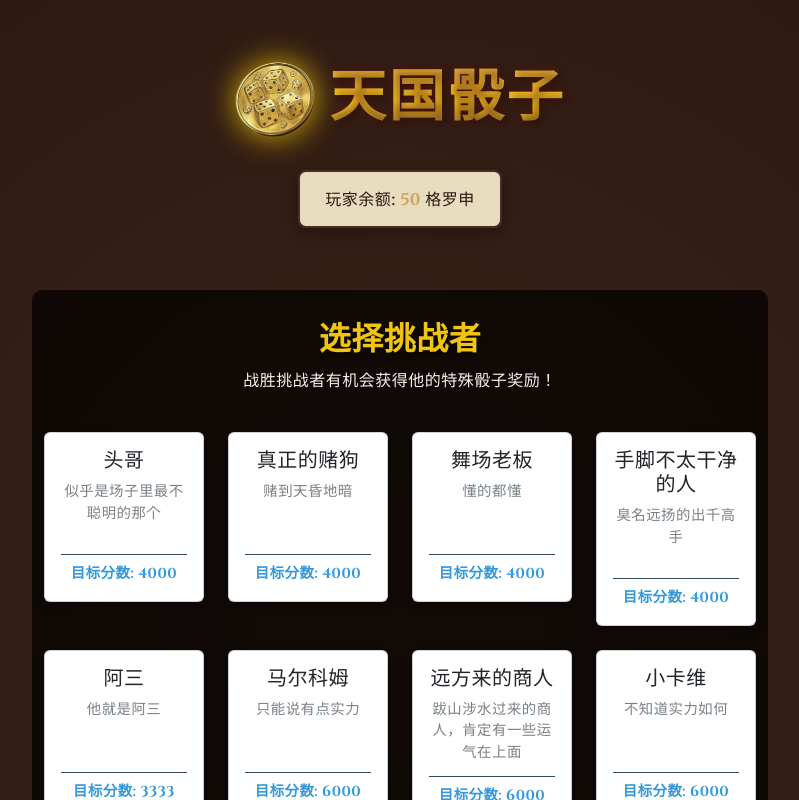
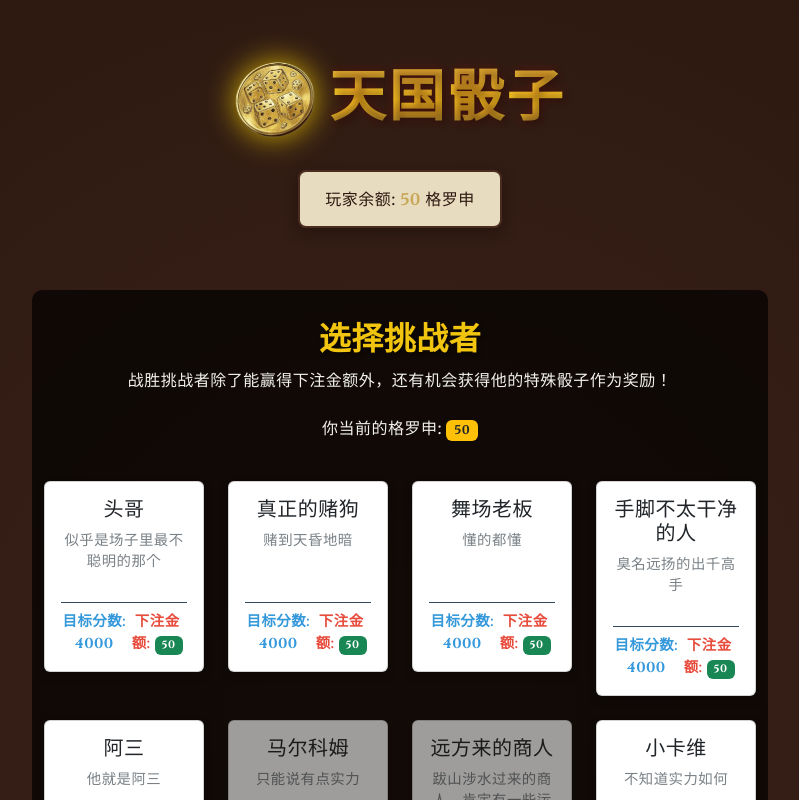
Before and after one commit to CaviJeffren/aifarkle, a React (Create React App) app: page / in a window 1280 px wide. Both pictures are taken after a click on the button "挑战者". Shown: the top 800 px of the page, without its empty margins (240-1039 px from the left). Built offline with nearby package versions, Linux system fonts and the light colour scheme.

Commit message:
优化功能

```diff
--- a/src/components/ChallengerSelector.tsx
+++ b/src/components/ChallengerSelector.tsx
@@ -1,6 +1,6 @@
 import React, { useState } from 'react';
-import { Container, Row, Col, Button, Card } from 'react-bootstrap';
-import { getAllChallengers } from '../models/ChallengerModel';
+import { Container, Row, Col, Button, Card, Badge } from 'react-bootstrap';
+import { getAllChallengers, getChallengerBetAmount } from '../models/ChallengerModel';
 import '../styles/ChallengerSelector.css';
 
 // 挑战者类型定义
@@ -10,21 +10,27 @@ export interface Challenger {
   description: string;
   difficulty: 'easy' | 'medium' | 'hard';
   targetScore: number; // 目标分数
+  betAmount?: number; // 下注金额
 }
 
 interface ChallengerSelectorProps {
   onSelectChallenger: (challenger: Challenger) => void;
   onCancel: () => void;
+  playerGroschen: number; // 玩家当前的格罗申数量
 }
 
 const ChallengerSelector: React.FC<ChallengerSelectorProps> = ({
   onSelectChallenger,
-  onCancel
+  onCancel,
+  playerGroschen
 }) => {
   const [selectedChallengerId, setSelectedChallengerId] = useState<string | null>(null);
 
   // 从挑战者模型中获取所有挑战者数据
-  const challengers = getAllChallengers();
+  const challengers = getAllChallengers().map(challenger => ({
+    ...challenger,
+    betAmount: getChallengerBetAmount(challenger.id)
+  }));
 
   const handleSelect = () => {
     const selected = challengers.find(c => c.id === selectedChallengerId);
@@ -33,34 +39,57 @@ const ChallengerSelector: React.FC<ChallengerSelectorProps> = ({
     }
   };
 
+  // 检查是否有足够的格罗申挑战
+  const canChallenge = (betAmount: number) => {
+    return playerGroschen >= betAmount;
+  };
+
+  // 获取选中的挑战者
+  const selectedChallenger = challengers.find(c => c.id === selectedChallengerId);
+
   return (
     <Container className="challenger-selector">
       <Row className="justify-content-center mb-3">
         <Col md={10} className="text-center">
           <h2 className="challenger-title">选择挑战者</h2>
-          <p className="challenger-subtitle">战胜挑战者有机会获得他的特殊骰子奖励！</p>
+          <p className="challenger-subtitle">战胜挑战者除了能赢得下注金额外，还有机会获得他的特殊骰子作为奖励！</p>
+          <p className="challenger-subtitle">你当前的格罗申: <Badge bg="warning" text="dark">{playerGroschen}</Badge></p>
         </Col>
       </Row>
 
       <Row className="challenger-cards">
-        {challengers.map(challenger => (
+        {challengers.map(challenger => {
+          const hasEnoughGroschen = canChallenge(challenger.betAmount || 0);
+
+          return (
             <Col md={6} lg={3} key={challenger.id} className="mb-3">
               <Card
-              className={`challenger-card ${selectedChallengerId === challenger.id ? 'selected' : ''}`}
-              onClick={() => setSelectedChallengerId(challenger.id)}
+                className={`challenger-card ${selectedChallengerId === challenger.id ? 'selected' : ''} ${!hasEnoughGroschen ? 'disabled' : ''}`}
+                onClick={() => hasEnoughGroschen && setSelectedChallengerId(challenger.id)}
               >
                 <Card.Body>
                   <Card.Title className="challenger-name">{challenger.name}</Card.Title>
                   <Card.Text className="challenger-description">
                     {challenger.description}
                   </Card.Text>
+                  <div className="challenger-info-row">
                     <Card.Text className="target-score">
                       <strong>目标分数:</strong> {challenger.targetScore}
                     </Card.Text>
+                    <Card.Text className="bet-amount">
+                      <strong>下注金额:</strong> <Badge bg={hasEnoughGroschen ? "success" : "danger"}>{challenger.betAmount}</Badge>
+                    </Card.Text>
+                  </div>
+                  {!hasEnoughGroschen && (
+                    <Card.Text className="insufficient-funds text-danger">
+                      格罗申不足!
+                    </Card.Text>
+                  )}
                 </Card.Body>
               </Card>
             </Col>
-        ))}
+          );
+        })}
       </Row>
 
       <Row className="justify-content-center mt-4">
@@ -69,7 +98,7 @@ const ChallengerSelector: React.FC<ChallengerSelectorProps> = ({
             variant="kcd"
             className="kcd-button kcd-button-primary challenge-btn"
             onClick={handleSelect}
-            disabled={!selectedChallengerId}
+            disabled={!selectedChallengerId || !selectedChallenger || !canChallenge(selectedChallenger.betAmount || 0)}
           >
             开始挑战
           </Button>
--- a/src/components/Game.tsx
+++ b/src/components/Game.tsx
@@ -56,7 +56,8 @@ import {
   getChallengerName,
   getChallengerDifficulty,
   getChallengerTargetScore,
-  getRandomChallengerRewardDice
+  getRandomChallengerRewardDice,
+  getChallengerBetAmount
 } from '../models/ChallengerModel';
 
 const initialSettings: GameSettingsType = {
@@ -253,12 +254,13 @@ const checkForPossibleScoring = (dice: Array<{id: number; value: number; selecte
   return false;
 };
 
-// 挑战者模式相关类型
+// 挑战者模式接口
 interface ChallengerMode {
   isActive: boolean;
   challenger: Challenger | null;
   challengerDiceConfig: DiceType[]; // 挑战者的骰子配置
   challengerTargetScore: number; // 挑战者的目标分数
+  betAmount: number; // 挑战者的下注金额
 }
 
 const Game: React.FC = () => {
@@ -959,7 +961,8 @@ const Game: React.FC = () => {
       isActive: false,
       challenger: null,
       challengerDiceConfig: [],
-      challengerTargetScore: 0
+      challengerTargetScore: 0,
+      betAmount: 0
     });
   };
 
@@ -1034,7 +1037,8 @@ const Game: React.FC = () => {
       isActive: false,
       challenger: null,
       challengerDiceConfig: [],
-      challengerTargetScore: 0
+      challengerTargetScore: 0,
+      betAmount: 0
     });
 
     setShowGameScreen(false);
@@ -1242,23 +1246,38 @@ const Game: React.FC = () => {
     isActive: false,
     challenger: null,
     challengerDiceConfig: [],
-    challengerTargetScore: 0
+    challengerTargetScore: 0,
+    betAmount: 0
   });
 
   // 修改处理挑战者游戏开始的函数
   const handleStartChallengerGame = (challenger: Challenger) => {
+    // 检查玩家是否有足够的格罗申
+    if (gameState.players[0].groschen < (challenger.betAmount || 0)) {
+      setModalContent({
+        title: '格罗申不足',
+        content: `你没有足够的格罗申来挑战${challenger.name}！需要${challenger.betAmount}格罗申。`
+      });
+      setShowModal(true);
+      return;
+    }
+
     // 使用ChallengerModel获取挑战者骰子配置
     const challengerDiceConfig = getChallengerDiceConfig(challenger.id);
 
     // 从挑战者模型中获取目标分数
     const challengerTargetScore = getChallengerTargetScore(challenger.id);
+
+    // 获取下注金额
+    const betAmount = challenger.betAmount || getChallengerBetAmount(challenger.id);
 
     // 设置挑战者模式
     setChallengerMode({
       isActive: true,
       challenger,
       challengerDiceConfig,
-      challengerTargetScore
+      challengerTargetScore,
+      betAmount
     });
 
     // 只修改电脑难度，不修改目标分数
@@ -1294,10 +1313,19 @@ const Game: React.FC = () => {
             ownedDice: [DiceType.NORMAL]
           }
         ],
-        bet: 0 // 挑战者模式不需要下注格罗申
+        bet: betAmount // 设置挑战者模式的下注金额
       };
 
-      // 挑战者模式不扣除格罗申
+      // 扣除玩家的格罗申
+      const updatedPlayer = GroschenService.reduceGroschen(
+        newState.players[0],
+        prevState.diceConfigs,
+        betAmount,
+        `挑战${challenger.name}`
+      );
+
+      newState.players[0] = updatedPlayer;
+
       return newState;
     });
 
@@ -1318,65 +1346,99 @@ const Game: React.FC = () => {
         // 玩家获胜，获得下注金额的两倍
         // 注意：这里不再更新玩家的格罗申，只显示信息
         const betReward = gameState.bet * 2;
-        content += `赢得${betReward}格罗申\n当前余额：${gameState.players[0].groschen+betReward}格罗申`;
-
-        // 重置下注金额
+        content += `\n你赢得了${betReward}格罗申！`;
+
+        // 更新玩家的格罗申
+        const updatedPlayer = GroschenService.addGroschen(
+          player,
+          gameState.diceConfigs,
+          betReward,
+          '游戏胜利奖励'
+        );
+
+        // 更新玩家状态
         setGameState(prevState => ({
           ...prevState,
-          bet: 0 // 重置下注金额
-        }));
-      } else {
-        // 电脑获胜，玩家输掉下注金额
-        content += `输掉${gameState.bet}格罗申\n当前余额：${gameState.players[0].groschen}格罗申`;
-
-        // 下注金额已在开始游戏时扣除，不需要再次扣除
-        setGameState(prevState => ({
-          ...prevState,
-          bet: 0 // 重置下注金额
+          players: [
+            updatedPlayer,
+            ...prevState.players.slice(1)
+          ]
         }));
       }
-    }
-    // 挑战者模式下的处理
-    else if (challengerMode.isActive && challengerMode.challenger) {
+    } else if (challengerMode.isActive && challengerMode.challenger) {
       if (playerIndex === 0) {
-        // 玩家获胜，有机会获得挑战者的特殊骰子
+        // 玩家战胜挑战者，获得下注金额的两倍
+        const betReward = challengerMode.betAmount * 2;
+        content += `\n你战胜了${challengerMode.challenger.name}，赢得了${betReward}格罗申！`;
+
+        // 更新玩家的格罗申
+        const updatedPlayer = GroschenService.addGroschen(
+          player,
+          gameState.diceConfigs,
+          betReward,
+          `战胜${challengerMode.challenger.name}奖励`
+        );
+
+        // 检查是否获得特殊骰子奖励
         const rewardDiceType = getRandomChallengerRewardDice(challengerMode.challenger.id);
 
         if (rewardDiceType) {
-          // 检查玩家是否已经达到该骰子的最大拥有数量
-          const ownedCount = gameState.players[0].ownedDice.filter(type => type === rewardDiceType).length;
-          const maxOwned = getDiceMaxOwned(rewardDiceType);
-
-          if (ownedCount < maxOwned) {
-            // 玩家获得了特殊骰子
-            setGameState(prevState => {
-              const newPlayers = [...prevState.players];
-              newPlayers[0] = {
-                ...newPlayers[0],
-                ownedDice: [...newPlayers[0].ownedDice, rewardDiceType]
-              };
-
-              // 立即保存玩家的骰子数据到本地存储
-              updateUserOwnedDice(newPlayers[0].ownedDice);
-
-              return {
-                ...prevState,
-                players: newPlayers
-              };
-            });
+          // 检查玩家是否已经拥有最大数量的该类型骰子
+          const maxOwnedDiceOfType = 3; // 每种特殊骰子最多拥有3个
+          const ownedDiceOfType = player.ownedDice.filter(d => d === rewardDiceType).length;
+
+          if (ownedDiceOfType < maxOwnedDiceOfType) {
+            // 添加特殊骰子到玩家拥有的骰子中
+            const newOwnedDice = [...player.ownedDice, rewardDiceType];
+
+            // 更新玩家拥有的骰子
+            const playerWithNewDice = GroschenService.updateOwnedDice(
+              updatedPlayer,
+              gameState.diceConfigs,
+              newOwnedDice,
+              `获得${getDiceName(rewardDiceType)}骰子`
+            );
+
+            // 更新玩家状态
+            setGameState(prevState => ({
+              ...prevState,
+              players: [
+                playerWithNewDice,
+                ...prevState.players.slice(1)
+              ]
+            }));
 
             // 设置奖励骰子状态，用于显示弹窗
             setRewardDice(rewardDiceType);
 
-            content += `恭喜！你战胜了${challengerMode.challenger.name}，获得了特殊骰子：${getDiceName(rewardDiceType)}！\n`;
+            content += `\n恭喜！你战胜了${challengerMode.challenger.name}，获得了特殊骰子：${getDiceName(rewardDiceType)}！\n`;
           } else {
-            content += `恭喜！你战胜了${challengerMode.challenger.name}！\n`;
+            // 即使没有获得新骰子，也要更新玩家状态以确保格罗申奖励生效
+            setGameState(prevState => ({
+              ...prevState,
+              players: [
+                updatedPlayer,
+                ...prevState.players.slice(1)
+              ]
+            }));
+
+            content += `\n恭喜！你战胜了${challengerMode.challenger.name}！\n`;
           }
         } else {
-          content += `恭喜！你战胜了${challengerMode.challenger.name}！\n`;
+          // 即使没有获得骰子奖励，也要更新玩家状态以确保格罗申奖励生效
+          setGameState(prevState => ({
+            ...prevState,
+            players: [
+              updatedPlayer,
+              ...prevState.players.slice(1)
+            ]
+          }));
+
+          content += `\n恭喜！你战胜了${challengerMode.challenger.name}！\n`;
         }
       } else {
         content += `${challengerMode.challenger.name}获胜，再接再厉！\n`;
+        content += `你失去了${challengerMode.betAmount}格罗申。`;
       }
     }
 
--- a/src/components/LandingPage.tsx
+++ b/src/components/LandingPage.tsx
@@ -85,6 +85,7 @@ const LandingPage: React.FC<LandingPageProps> = ({
             <ChallengerSelector
               onSelectChallenger={handleSelectChallenger}
               onCancel={() => setShowChallengerSelector(false)}
+              playerGroschen={playerGroschen}
             />
           ) : !showBetting ? (
             <div className="landing-buttons">
--- a/src/models/ChallengerModel.ts
+++ b/src/models/ChallengerModel.ts
@@ -11,6 +11,7 @@ export interface ChallengerDiceConfig {
   targetScore: number; // 目标分数字段
   rewardDice: DiceType[]; // 奖励特殊骰子列表
   rewardProbability: number; // 获得奖励骰子的概率 (0-1)
+  betAmount: number; // 挑战者的下注金额
 }
 
 // 挑战者数据
@@ -31,7 +32,8 @@ export const CHALLENGER_CONFIGS: { [key: string]: ChallengerDiceConfig } = {
     ],
     targetScore: 4000,
     rewardDice: [DiceType.ODD],
-    rewardProbability: 0.7 // 70%概率获得
+    rewardProbability: 0.7, // 70%概率获得
+    betAmount: 50 // 下注金额
   },
   'real-gambler': {
     id: 'real-gambler',
@@ -48,7 +50,8 @@ export const CHALLENGER_CONFIGS: { [key: string]: ChallengerDiceConfig } = {
     ],
     targetScore: 4000,
     rewardDice: [DiceType.ANGEL_AN, DiceType.ANGEL_JI, DiceType.ANGEL_LA],
-    rewardProbability: 0.2 // 20%概率获得
+    rewardProbability: 0.2, // 20%概率获得
+    betAmount: 50 // 下注金额
   },
   'dance-boss': {
     id: 'dance-boss',
@@ -65,7 +68,8 @@ export const CHALLENGER_CONFIGS: { [key: string]: ChallengerDiceConfig } = {
     ],
     targetScore: 4000,
     rewardDice: [DiceType.CLOTHED],
-    rewardProbability: 0.3 // 30%概率获得
+    rewardProbability: 0.3, // 30%概率获得
+    betAmount: 50 // 下注金额
   },
   'cheater': {
     id: 'cheater',
@@ -82,7 +86,8 @@ export const CHALLENGER_CONFIGS: { [key: string]: ChallengerDiceConfig } = {
     ],
     targetScore: 4000,
     rewardDice: [DiceType.RIGGED],
-    rewardProbability: 0.4 // 40%概率获得
+    rewardProbability: 0.4, // 40%概率获得
+    betAmount: 50 // 下注金额
   },
   'a-san': {
     id: 'a-san',
@@ -99,7 +104,8 @@ export const CHALLENGER_CONFIGS: { [key: string]: ChallengerDiceConfig } = {
     ],
     targetScore: 3333,
     rewardDice: [DiceType.TRIPLE_THREE],
-    rewardProbability: 0.33 // 33%概率获得
+    rewardProbability: 0.33, // 33%概率获得
+    betAmount: 33 // 下注金额
   },
   'malcolm': {
     id: 'malcolm',
@@ -116,7 +122,8 @@ export const CHALLENGER_CONFIGS: { [key: string]: ChallengerDiceConfig } = {
     ],
     targetScore: 6000,
     rewardDice: [DiceType.MINI],
-    rewardProbability: 0.2 // 20%概率获得
+    rewardProbability: 0.2, // 20%概率获得
+    betAmount: 100 // 下注金额
   },
   'merchant': {
     id: 'merchant',
@@ -133,7 +140,8 @@ export const CHALLENGER_CONFIGS: { [key: string]: ChallengerDiceConfig } = {
     ],
     targetScore: 6000,
     rewardDice: [DiceType.SMALL_LUCKY, DiceType.LUCKY],
-    rewardProbability: 0.3 // 30%概率获得
+    rewardProbability: 0.3, // 30%概率获得
+    betAmount: 180 // 下注金额
   },
   'small-cavier': {
     id: 'small-cavier',
@@ -150,7 +158,8 @@ export const CHALLENGER_CONFIGS: { [key: string]: ChallengerDiceConfig } = {
     ],
     targetScore: 6000,
     rewardDice: [DiceType.CAVI_C],
-    rewardProbability: 0.6 // 60%概率获得
+    rewardProbability: 0.6, // 60%概率获得
+    betAmount: 30 // 下注金额
   },
   'heaven-knight': {
     id: 'heaven-knight',
@@ -167,7 +176,8 @@ export const CHALLENGER_CONFIGS: { [key: string]: ChallengerDiceConfig } = {
     ],
     targetScore: 8000,
     rewardDice: [DiceType.HEAVEN],
-    rewardProbability: 0.4 // 40%概率获得
+    rewardProbability: 0.4, // 40%概率获得
+    betAmount: 200 // 下注金额
   },
   'alonso': {
     id: 'alonso',
@@ -184,7 +194,8 @@ export const CHALLENGER_CONFIGS: { [key: string]: ChallengerDiceConfig } = {
     ],
     targetScore: 8000,
     rewardDice: [DiceType.ADULT],
-    rewardProbability: 0.1 // 10%概率获得
+    rewardProbability: 0.1, // 10%概率获得
+    betAmount: 300 // 下注金额
   },
   'cavier': {
     id: 'cavier',
@@ -201,7 +212,8 @@ export const CHALLENGER_CONFIGS: { [key: string]: ChallengerDiceConfig } = {
     ],
     targetScore: 8000, // 中等难度目标分数
     rewardDice: [DiceType.CAVIER_1, DiceType.CAVIER_2, DiceType.CAVIER_3, DiceType.CAVIER_4, DiceType.CAVIER_5, DiceType.CAVIER_6], // 奖励骰子
-    rewardProbability: 0.25 // 25%概率获得
+    rewardProbability: 0.25, // 25%概率获得
+    betAmount: 10 // 下注金额
   }
 };
 
@@ -264,3 +276,9 @@ export const getRandomChallengerRewardDice = (challengerId: string): DiceType |
   const randomIndex = Math.floor(Math.random() * config.rewardDice.length);
   return config.rewardDice[randomIndex];
 };
+
+// 获取挑战者下注金额
+export const getChallengerBetAmount = (challengerId: string): number => {
+  const config = CHALLENGER_CONFIGS[challengerId];
+  return config ? config.betAmount : 50; // 默认下注金额为50
+};
--- a/src/styles/ChallengerSelector.css
+++ b/src/styles/ChallengerSelector.css
@@ -94,9 +94,48 @@
   font-weight: 600;
   margin-top: auto;
   padding-top: 0.5rem;
-  border-top: 1px solid #34495e;
+  margin-bottom: 0;
 }
 
+.challenger-info-row {
+  display: flex;
+  justify-content: space-between;
+  align-items: center;
+  border-top: 1px solid #34495e;
+  padding-top: 0.5rem;
+  margin-top: auto;
+}
+
+.challenger-info-row .target-score,
+.challenger-info-row .bet-amount {
+  margin: 0;
+  padding: 0;
+  border-top: none;
+}
+
+.bet-amount {
+  font-size: 0.9rem;
+  font-weight: 600;
+  color: #e74c3c;
+  margin-bottom: 0;
+}
+
+.challenger-card.disabled {
+  opacity: 0.6;
+  cursor: not-allowed;
+  box-shadow: none;
+}
+
+.challenger-card.disabled:hover {
+  transform: none;
+  box-shadow: none;
+}
+
+.insufficient-funds {
+  font-size: 0.9rem;
+  font-weight: bold;
+  margin-top: 5px;
+}
 
 /* 响应式调整 */
 @media (max-width: 992px) {
```
Also changed, not shown: src/models/DiceModel.ts (+9 -9 lines). Lines whose indentation alone changed are shown as unchanged.
